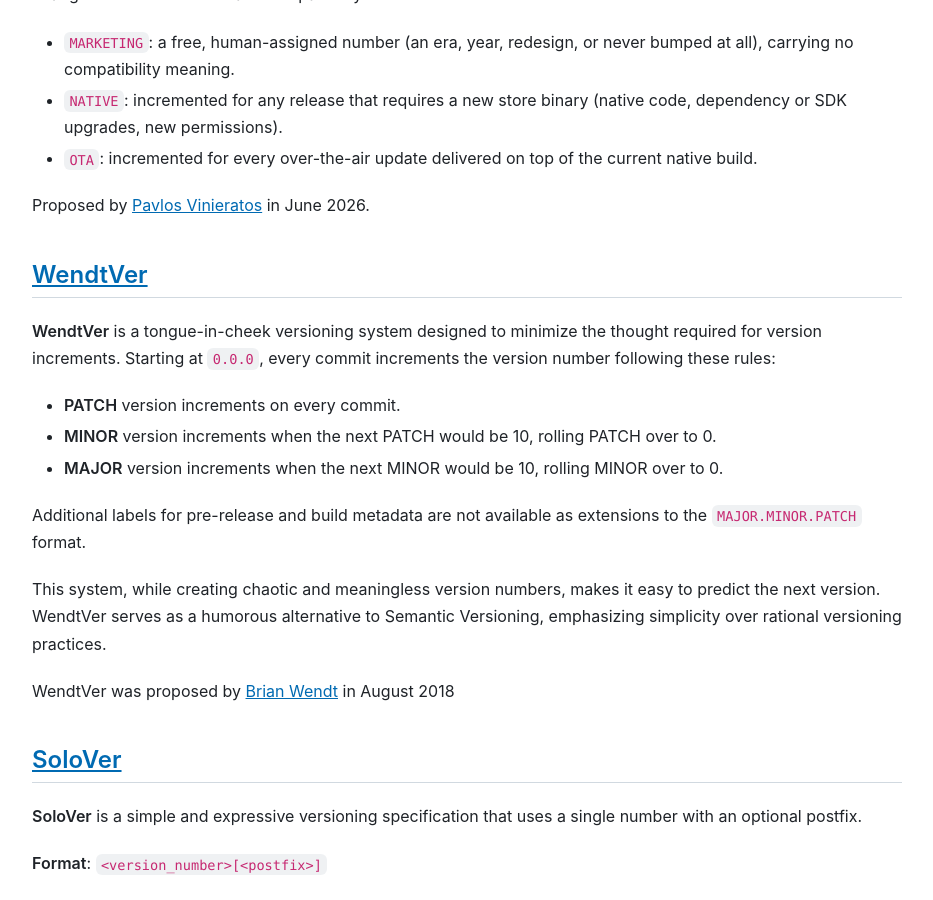
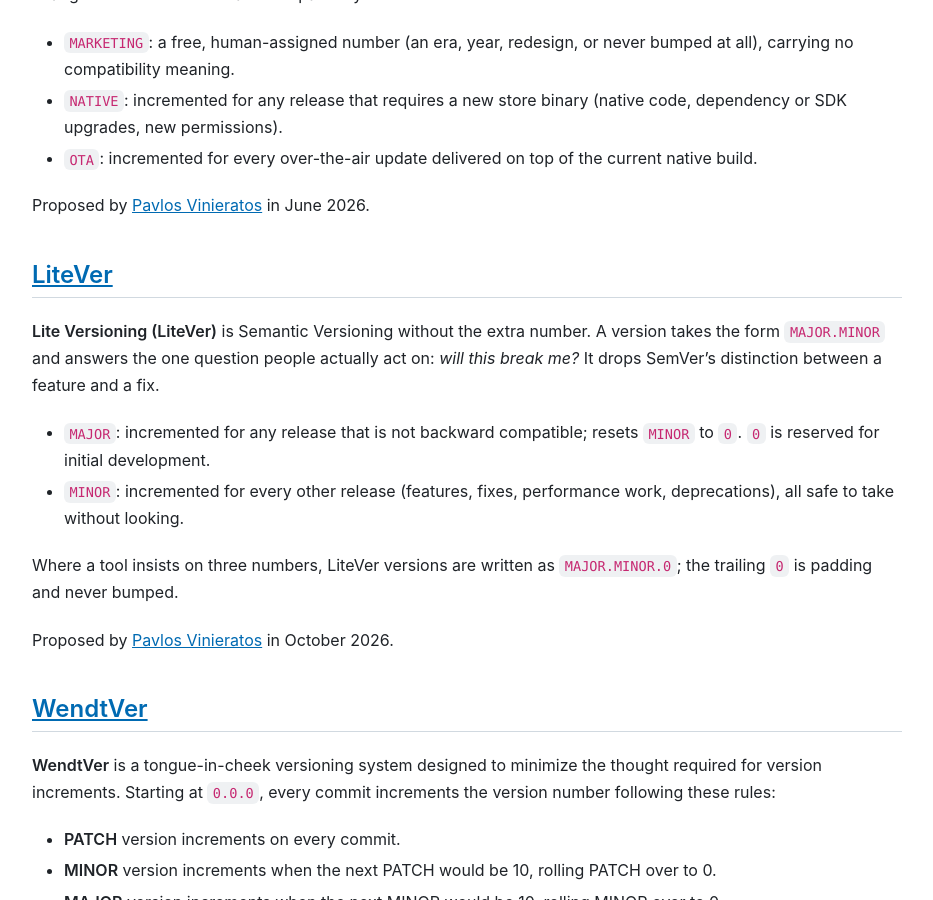
Before and after one commit to andrew/nesbitt.io, a Jekyll site: the page built from _posts/2024/2024-06-24-from-zerover-to-semver-a-comprehensive-list-of-versioning-schemes-in-open-source.md, in a window 1280 px wide and 900 px high, scrolled down 5061 px. Shown: the whole window, without its empty margins (173-1106 px from the left). Built offline with Jekyll 4.4.1, drawn with Linux system fonts in a browser that asks for light colours; comment, search, counter and statistics services are not loaded.

Commit message:
Adding LiteVer versioning scheme

```diff
--- a/_posts/2024/2024-06-24-from-zerover-to-semver-a-comprehensive-list-of-versioning-schemes-in-open-source.md
+++ b/_posts/2024/2024-06-24-from-zerover-to-semver-a-comprehensive-list-of-versioning-schemes-in-open-source.md
@@ -142,6 +142,17 @@
 - `OTA`: incremented for every over-the-air update delivered on top of the current native build.
 
 Proposed by [Pavlos Vinieratos](https://github.com/pvinis) in June 2026.
+
+## [LiteVer](https://litever.org/)
+
+**Lite Versioning (LiteVer)** is Semantic Versioning without the extra number. A version takes the form `MAJOR.MINOR` and answers the one question people actually act on: *will this break me?* It drops SemVer's distinction between a feature and a fix.
+
+- `MAJOR`: incremented for any release that is not backward compatible; resets `MINOR` to `0`. `0` is reserved for initial development.
+- `MINOR`: incremented for every other release (features, fixes, performance work, deprecations), all safe to take without looking.
+
+Where a tool insists on three numbers, LiteVer versions are written as `MAJOR.MINOR.0`; the trailing `0` is padding and never bumped.
+
+Proposed by [Pavlos Vinieratos](https://github.com/pvinis) in October 2026.
 
 ## [WendtVer](https://wendtver.org/)
 
```
